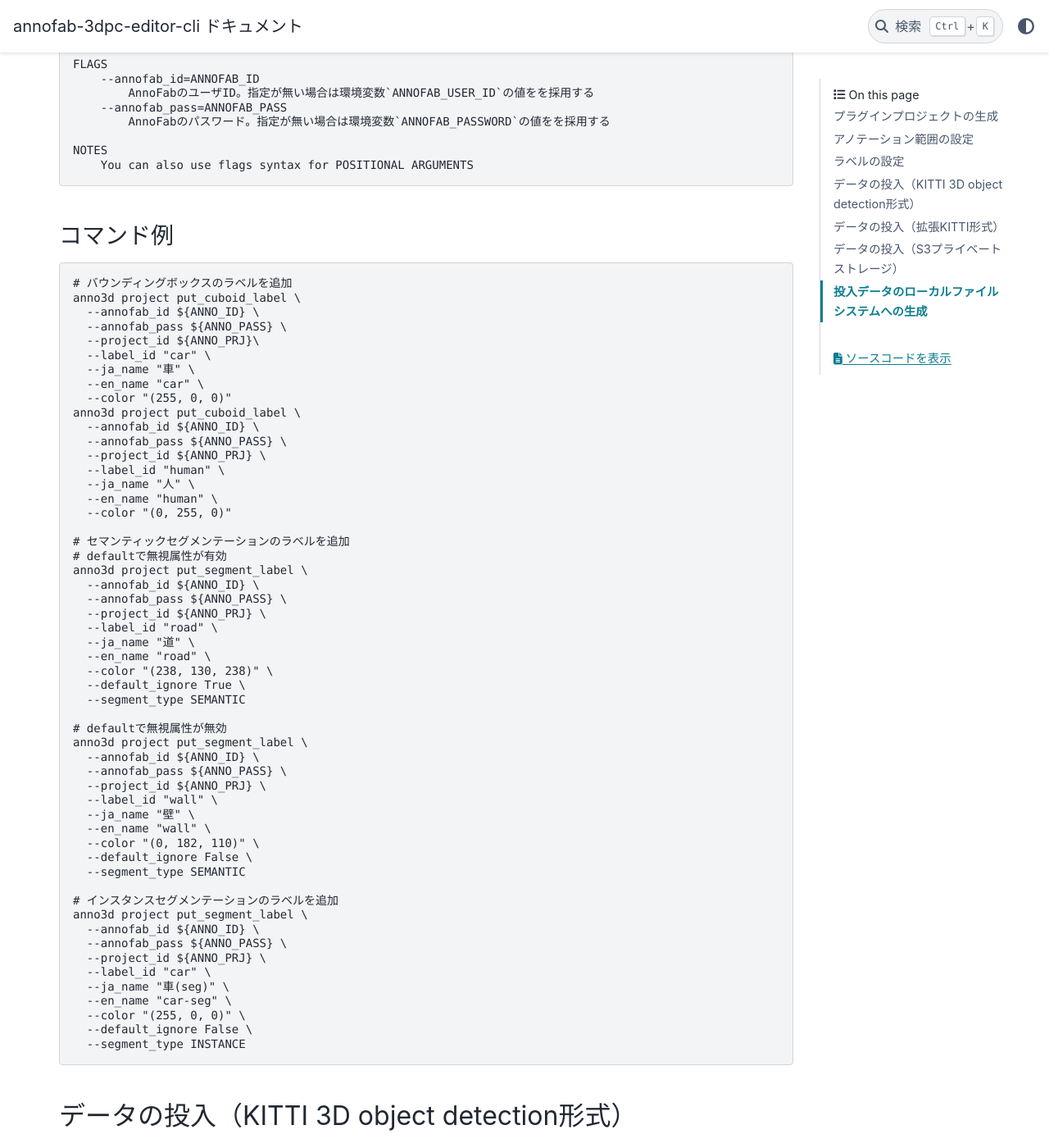
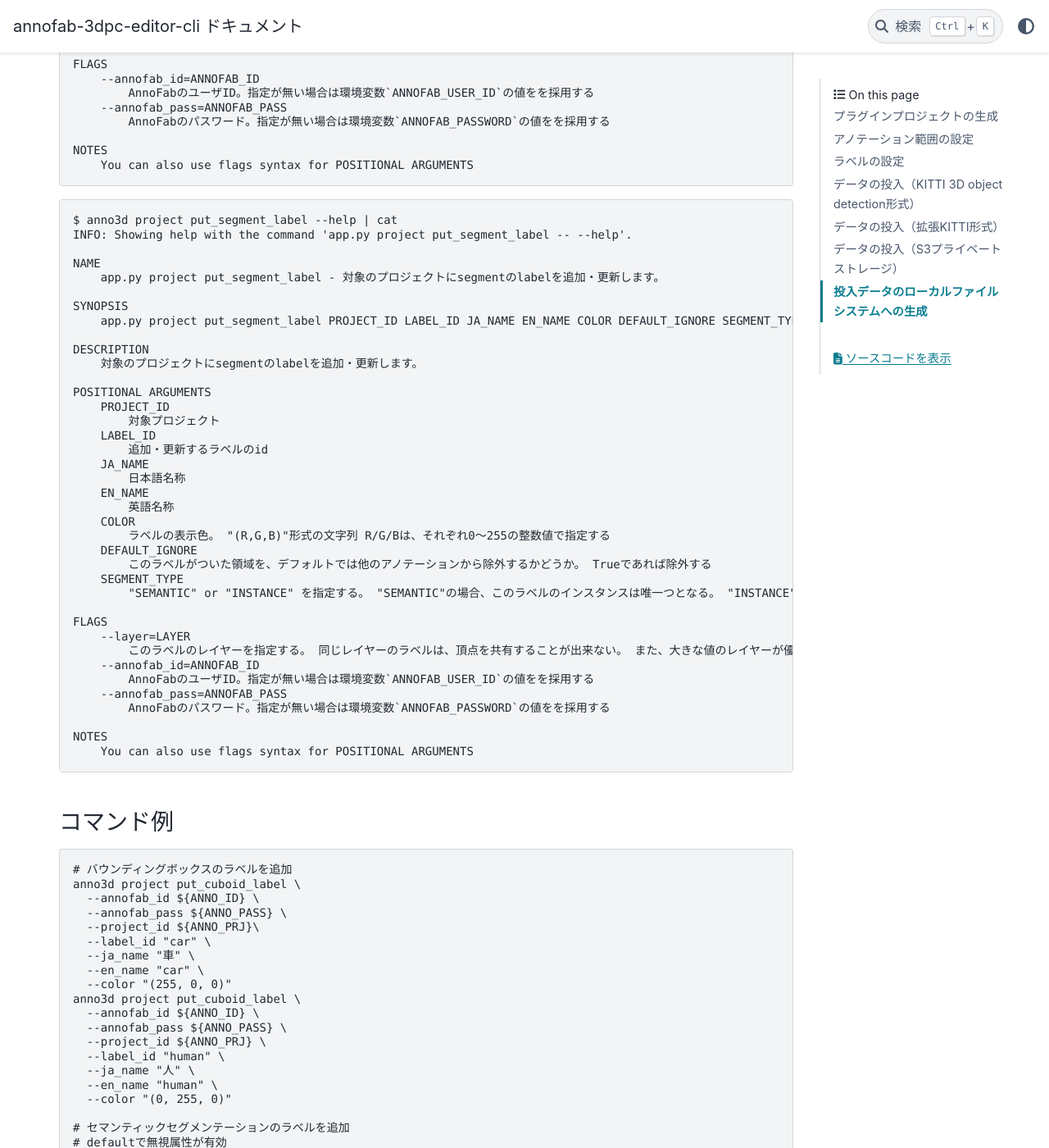
Before and after one commit to kurusugawa-computer/annofab-3dpc-editor-cli, a Sphinx documentation site: the page built from docs/user_guide/command_sample.md, in a window 1280 px wide and 1400 px high, scrolled down 4128 px. Shown: the whole window at 82% size. Built offline with Sphinx 7.4.7 and the PyData theme 0.15.4, drawn with Linux system fonts in a browser that asks for light colours.

Commit message:
コマンドサンプルにput_segment_labelのヘルプがなかったので追加

````diff
--- a/docs/user_guide/command_sample.md
+++ b/docs/user_guide/command_sample.md
@@ -207,6 +207,47 @@ POSITIONAL ARGUMENTS
         ラベルの表示色。 "(R,G,B)"形式の文字列 R/G/Bは、それぞれ0〜255の整数値で指定する
 
 FLAGS
+    --annofab_id=ANNOFAB_ID
+        AnnoFabのユーザID。指定が無い場合は環境変数`ANNOFAB_USER_ID`の値をを採用する
+    --annofab_pass=ANNOFAB_PASS
+        AnnoFabのパスワード。指定が無い場合は環境変数`ANNOFAB_PASSWORD`の値をを採用する
+
+NOTES
+    You can also use flags syntax for POSITIONAL ARGUMENTS
+```
+
+```
+$ anno3d project put_segment_label --help | cat
+INFO: Showing help with the command 'app.py project put_segment_label -- --help'.
+
+NAME
+    app.py project put_segment_label - 対象のプロジェクトにsegmentのlabelを追加・更新します。
+
+SYNOPSIS
+    app.py project put_segment_label PROJECT_ID LABEL_ID JA_NAME EN_NAME COLOR DEFAULT_IGNORE SEGMENT_TYPE <flags>
+
+DESCRIPTION
+    対象のプロジェクトにsegmentのlabelを追加・更新します。
+
+POSITIONAL ARGUMENTS
+    PROJECT_ID
+        対象プロジェクト
+    LABEL_ID
+        追加・更新するラベルのid
+    JA_NAME
+        日本語名称
+    EN_NAME
+        英語名称
+    COLOR
+        ラベルの表示色。 "(R,G,B)"形式の文字列 R/G/Bは、それぞれ0〜255の整数値で指定する
+    DEFAULT_IGNORE
+        このラベルがついた領域を、デフォルトでは他のアノテーションから除外するかどうか。 Trueであれば除外する
+    SEGMENT_TYPE
+        "SEMANTIC" or "INSTANCE" を指定する。 "SEMANTIC"の場合、このラベルのインスタンスは唯一つとなる。 "INSTANCE"の場合複数のインスタンスを作成可能となる
+
+FLAGS
+    --layer=LAYER
+        このラベルのレイヤーを指定する。 同じレイヤーのラベルは、頂点を共有することが出来ない。 また、大きな値のレイヤーが優先して表示される。 指定しない場合は 100
     --annofab_id=ANNOFAB_ID
         AnnoFabのユーザID。指定が無い場合は環境変数`ANNOFAB_USER_ID`の値をを採用する
     --annofab_pass=ANNOFAB_PASS
````
